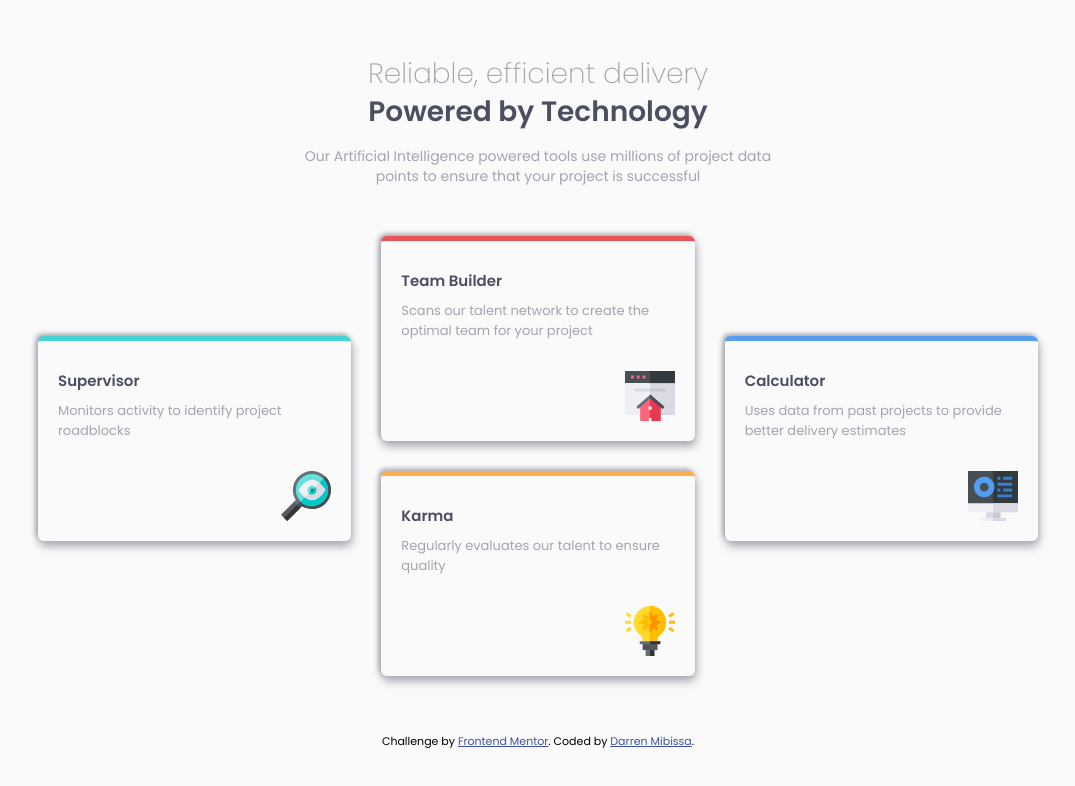
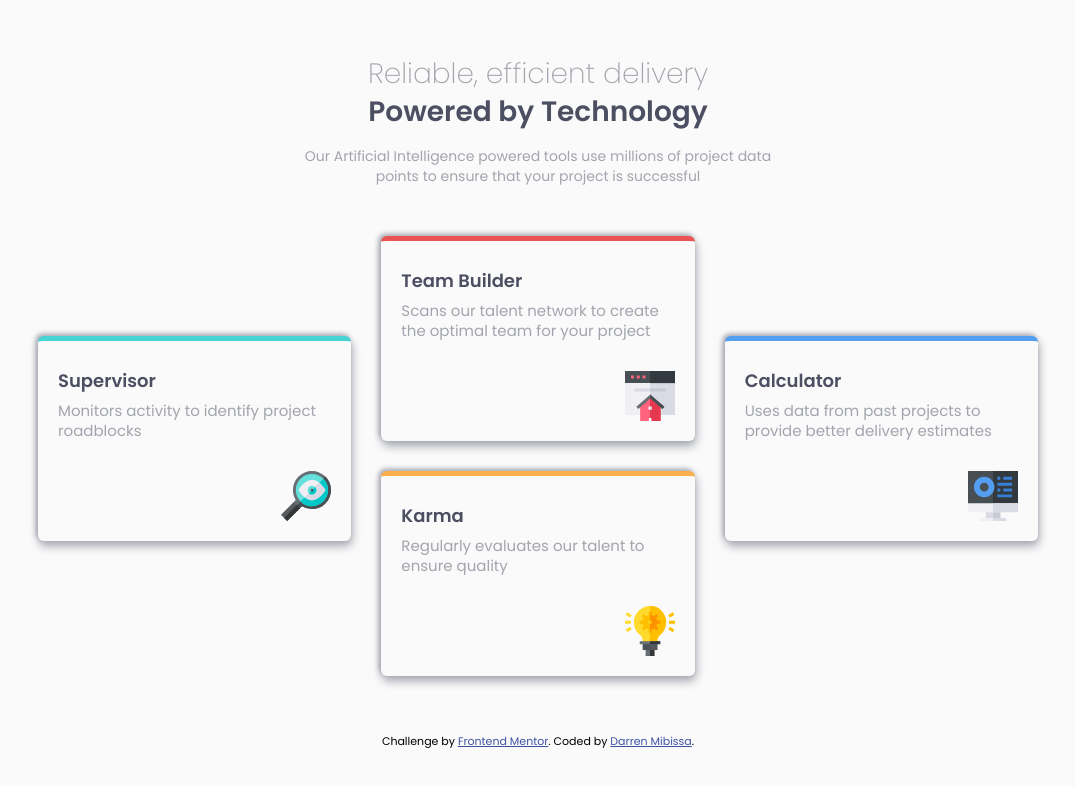
Before and after one commit to Darren-Code34/four-section, a plain HTML site: page index.html in a window 1280 px wide. Shown: the whole page, without its empty margins (102-1177 px from the left). Drawn offline with Linux system fonts and the light colour scheme.

Commit message:
update of font-size

```diff
--- a/stlyle.css
+++ b/stlyle.css
@@ -130,6 +130,11 @@ body{
     .card{
         margin-bottom: 0;
         position: relative;
+        font-size: 15px;
+    }
+
+    .card h3{
+        font-size: 18px;
     }
 
     .supervisor{
```
